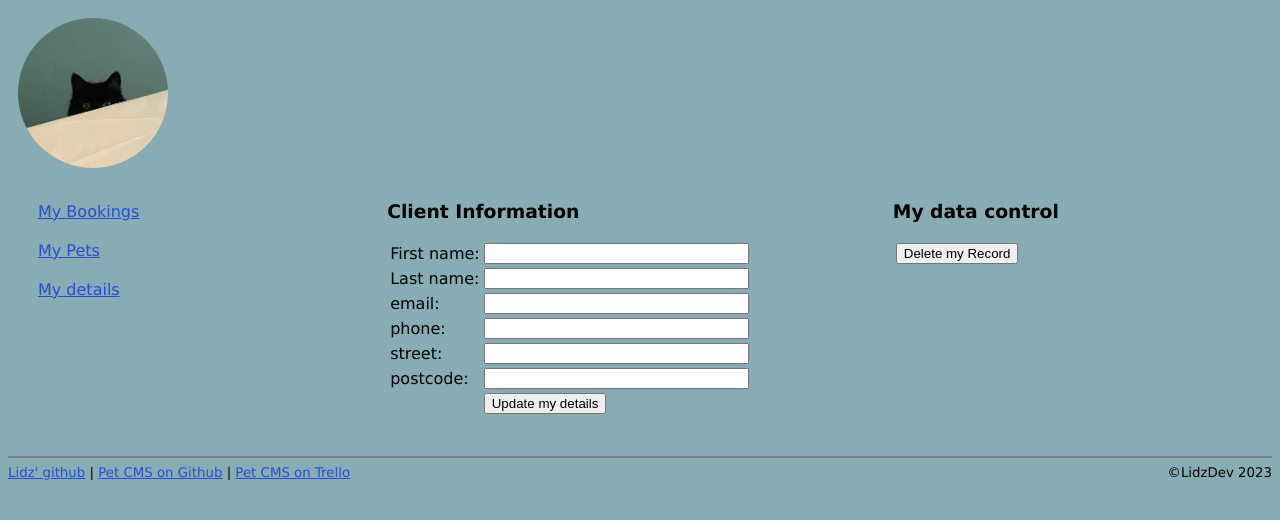
After one commit to LidzDev/pet-cms, a Flask app: template templates/clients/me.jinja in a window 1280 px wide. The commit adds this page. Shown: the top 520 px of the page. Run offline with Flask 3, Linux system fonts and the light colour scheme; the template is opened without the code that fills it, so the values that code supplies are empty.

Commit message:
clients can book dates and delete themselves in the system

```diff
--- a/app.py
+++ b/app.py
@@ -5,8 +5,8 @@ from flask_migrate import Migrate
 app = Flask(__name__)
 
 # app.config["SQLALCHEMY_DATABASE_URI"] = "postgresql://postgres:password@localhost:5432/pet_cms"
-app.config["SQLALCHEMY_DATABASE_URI"] = "postgresql://Lydia@localhost:5432/pet_cms"
-app.config["SQLALCHEMY_ECHO"]= True
+app.config["SQLALCHEMY_DATABASE_URI"] = "postgresql://lydia@localhost:5432/pet_cms"
+app.config["SQLALCHEMY_ECHO"]= False
 db = SQLAlchemy(app)
 migrate = Migrate(app, db)
 
--- a/templates/bookings/client.jinja
+++ b/templates/bookings/client.jinja
@@ -5,8 +5,8 @@
 <h3>Book a visit</h3>
     <table>
         <tr>
-            <form name="add_booking" action="/bookings/add/{{client.id}}" method="post"></form>
-                <td><input type="date" name="booking" id="booking" required="yes" min=2023-09-19></td>
+            <form name="add_booking" action="/bookings/add/{{client.id}}" method="post">
+                <td><input type="date" name="booking_date" id="booking_date" required="yes" min=2023-09-19></td>
                 <td><input type="submit" value="Book visit"/></td>
             </form>
         </tr>
--- /dev/null
+++ b/templates/clients/me.jinja
@@ -0,0 +1,52 @@
+{% extends 'client_nav.jinja' %}
+
+{% block stuff %}
+<div id="content-area">
+<h3>Client Information</h3>
+<form name="update_client" action="/clients/{{client.id}}" method="post">
+    <table>
+        <tr>
+            <td><label for="first_name">First name:</label></td>
+            <td><input type="text" size="30" name="first_name" id="first_name" required="yes" value="{{client.first_name}}"/></td>
+        </tr>
+        <tr>
+            <td><label for="last_name">Last name:</label></td>
+            <td><input type="text" size="30" name="last_name" id="last_name" required="yes" value="{{client.last_name}}"/></td>
+
+        </tr>
+        <tr>
+            <td><label for="email">email:</label></td>
+            <td><input type="email" size="30" name="email" id="email" required="yes" value="{{client.email}}"/></td>
+        </tr>
+        <tr>
+            <td><label for="phone">phone:</label></td>
+            <td><input type="text" size="30" name="phone" id="phone" required="yes" value="{{client.phone}}"/></td>
+        </tr>
+        <tr>
+            <td><label for="street">street:</label></td>
+            <td><input type="text" size="30" name="street" id="street" required="yes" value="{{client.street}}"/></td>
+        </tr>
+        <tr>
+            <td><label for="postcode">postcode:</label></td>
+            <td><input type="text" size="30" name="postcode" id="postcode" required="yes" value="{{client.postcode}}"/></td>
+        </tr>
+        <tr>
+            <td>&nbsp;</td>
+            <td><input type="submit" value="Update my details"/></td>
+        </tr>
+    </table>
+</form>
+</div>
+<div id="extra-content">
+    <h3>My data control</h3>
+    <table>
+        <tr>
+            <td>
+                <form id="bottom_align" name="delete_client" action="/clients/delete/{{client.id}}" method="post">
+                    <input type="submit" name="client_record" value="Delete my Record"/>
+                </form>
+            </td>
+        </tr>
+    </table>
+</div>
+{% endblock %}
```
Also changed, not shown: controllers/bookings_controller.py (+10 -36 lines), controllers/clients_controller.py (+14 -2 lines), templates/clients/client_detail.html (added, +25 -0 lines).
